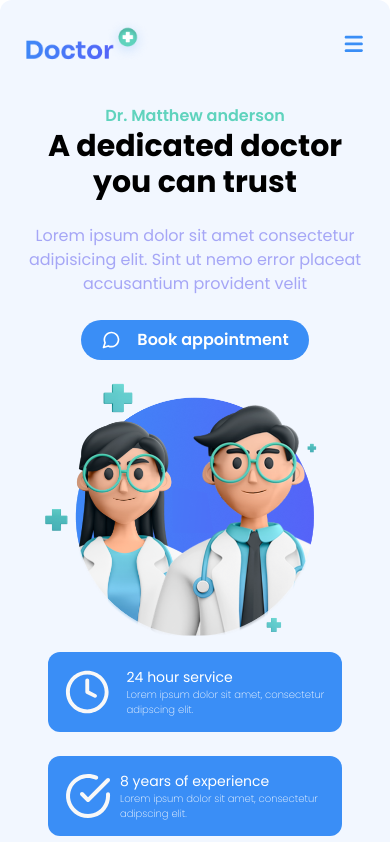
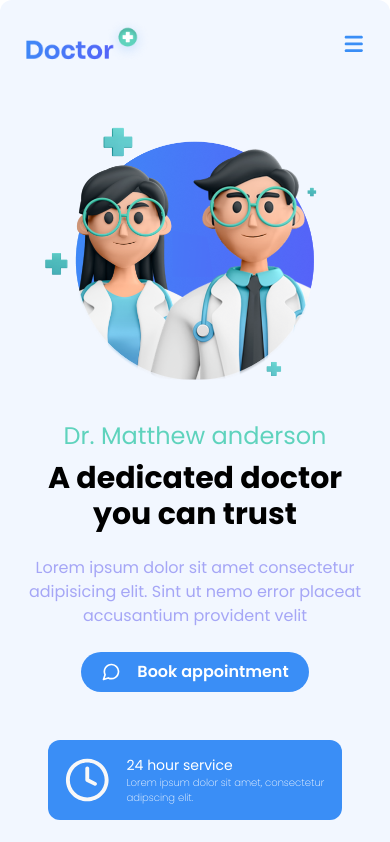
Before and after one commit to Bateyjosue/FigmaToCode-Challenge-Week1--Josue-Batey-, a React (Vite) app: page / in a window 390 px wide. Shown: the top 842 px of the page. Built offline with nearby package versions, Linux system fonts and the light colour scheme.

Commit message:
feat: update design hero section mobile

```diff
--- a/src/components/Hero.tsx
+++ b/src/components/Hero.tsx
@@ -8,21 +8,21 @@ import HealthIcon from "../assets/icons/HealthIcon"
 
 function Hero() {
   return (
-    <section className="wrapper-md lg:wrapper-lg grid lg:grid-cols-2 lg:place-items-center relative rounded-b-2xl pb-32 lg:pb-24">
-      <div className="flex flex-col text-center lg:text-left">
-        <h4 className="text-secondary font-semibold lg:text-xl">Dr. Matthew anderson</h4>
+    <section className="wrapper-md lg:wrapper-lg grid lg:grid-cols-2 lg:place-items-center relative rounded-b-2xl pb-0 lg:pb-24">
+      <div className="order-10 lg:order-0 flex flex-col text-center lg:text-left">
+        <h4 className="text-secondary text-2xl mb-2 lg:font-semibold lg:text-xl">Dr. Matthew anderson</h4>
         <h2 className="poppins-bold text-3xl lg:text-5xl font-bold">A dedicated doctor you can trust</h2>
         <p className="text-iris my-6">Lorem ipsum dolor sit amet consectetur adipisicing elit. Sint ut nemo error placeat accusantium provident velit</p>
         <Button
           text="Book appointment"
-          className="bg-primary flex gap-x-4 py-2 rounded-full font-semibold text-white w-2/3 mx-auto lg:mx-0 lg:w-1/2 items-center justify-center">
+          className="bg-primary mb-8 lg:mb-0 flex gap-x-4 py-2 rounded-full font-semibold text-white w-2/3 mx-auto lg:mx-0 lg:w-1/2 items-center justify-center">
           <MessageIcon className="h-5 w-5"/>
         </Button>
       </div>
-      <div className="flex mt-4 lg:mt-0 lg:justify-end">
+      <div className="order-5 lg:order-10 flex mt-4 mb-10 lg:mb-0 lg:mt-0 lg:justify-end">
         <img src={heroImage.default} alt="" className="-mr-16" />
       </div>
-      <div className="wrapper-md lg:wrapper-lg lg:absolute flex flex-col lg:flex-row gap-6 -bottom-48 lg:-bottom-12 lg:left-20 lg:right-20">
+      <div className=" order-10 wrapper-md lg:wrapper-lg lg:absolute flex flex-col lg:flex-row gap-6 -bottom-20 lg:-bottom-12 lg:left-20 lg:right-20">
         <Advert
           title="24 hour service"
           paragraphe="Lorem ipsum dolor sit amet, consectetur adipscing elit."
```
